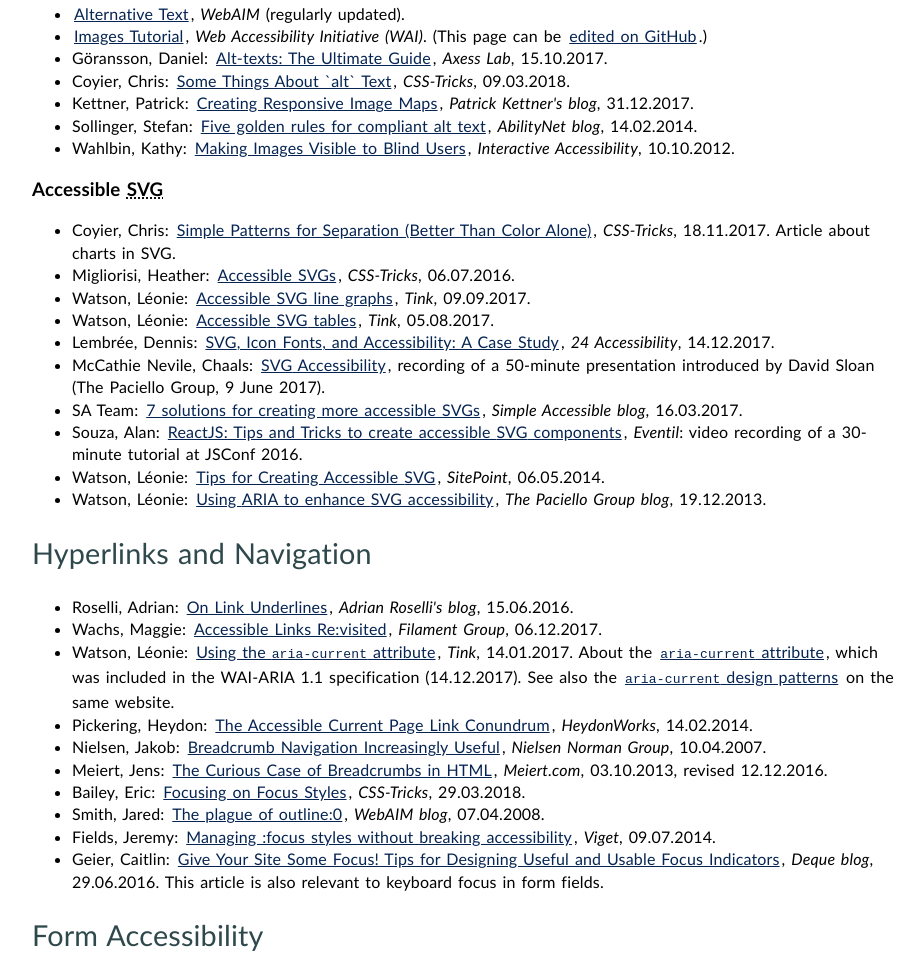
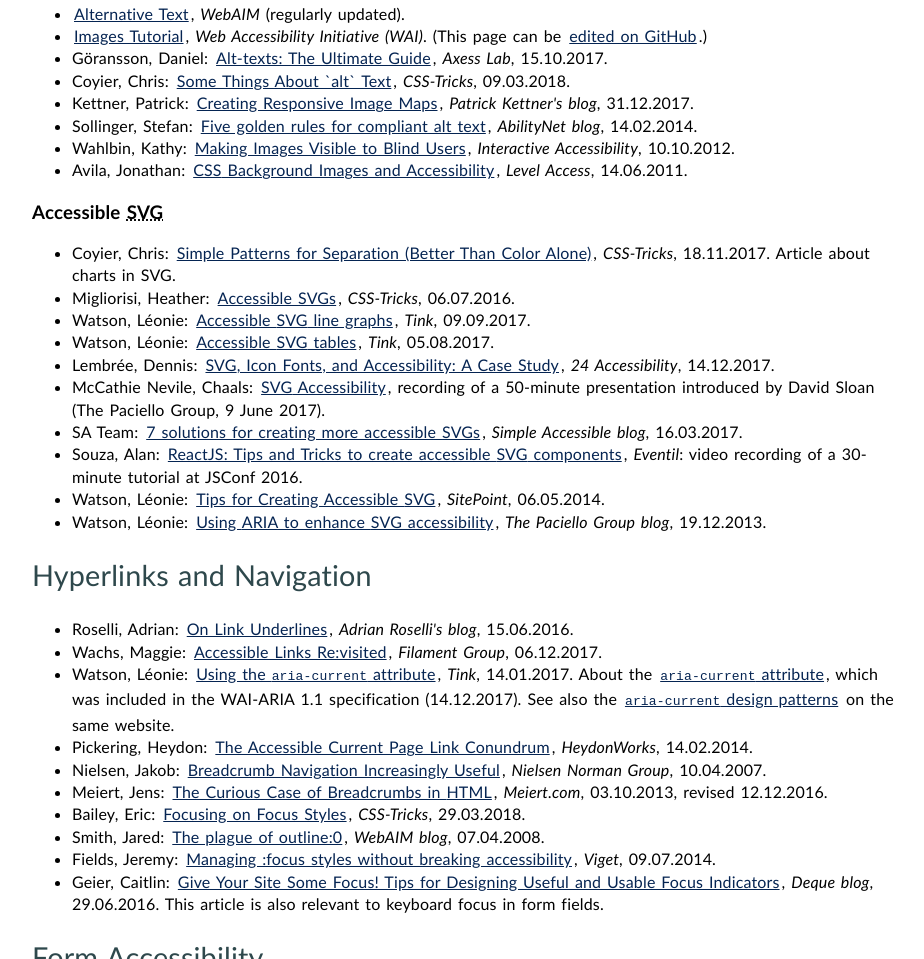
Before and after one commit to cstrobbe/AccessibilityResources, a plain HTML site: page webaccessibilitytechniques.html in a window 1280 px wide. Shown: the part 1708-2667 px from the top of the page, without its empty margins (6-930 px from the left). Drawn offline with Linux system fonts and the light colour scheme.

Commit message:
Avila: CSS Background Images and Accesssibility

```diff
--- a/webaccessibilitytechniques.html
+++ b/webaccessibilitytechniques.html
@@ -241,6 +241,10 @@
       <li>Wahlbin, Kathy:
         <a href="http://www.interactiveaccessibility.com/blog/making-images-visible-blind-users">Making Images Visible to Blind Users</a>,
         <i class="blog">Interactive Accessibility</i>, 10.10.2012.
+      </li>
+      <li>Avila, Jonathan:
+        <a href="https://www.levelaccess.com/css-background-images-and-accessibility/"><abbr>CSS</abbr> Background Images and Accessibility</a>,
+        <i class="blog">Level Access</i>, 14.06.2011.
       </li>
     </ul>
 
```
